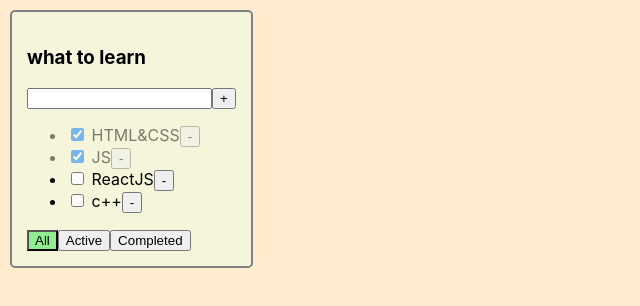
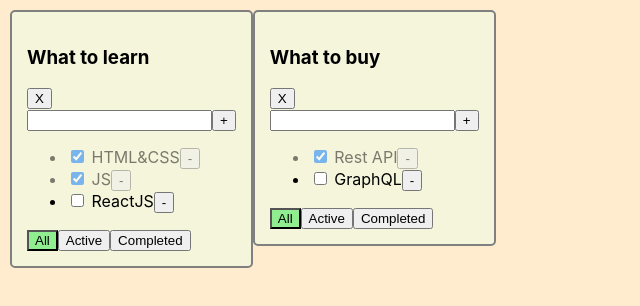
Before and after one commit to vaxich/todo_myself_v2, a React (Create React App) app: page / in a window 1280 px wide. Shown: the top 306 px of the page, without its empty margins (0-640 px from the left). Built offline with nearby package versions, Linux system fonts and the light colour scheme.

Commit message:
5 lesson

```diff
--- a/src/App.tsx
+++ b/src/App.tsx
@@ -2,50 +2,87 @@
 import { useState } from 'react';
 import './App.css';
 import { Todolist } from './Todolist';
-import { log } from 'node:console';
+
 
 export type TaskType = {
   id: string
   title: string
   isDone: boolean
 }
-
+export type Todolist = {
+  id: string
+  title: string
+  filter: FilterValueType
+}
+export type TasksState = {
+  [key: string]: TaskType[]
+}
 export type FilterValueType = "All" | "Active" | "Completed"
 
 function App() {
 
-  const [filterValue, setFilterValue] = useState<FilterValueType>("All")
+  //const [filterValue, setFilterValue] = useState<FilterValueType>("All")
 
+  const todolistId1 = crypto.randomUUID()
+  const todolistId2 = crypto.randomUUID()
 
-  const [tasks, setTasks] = useState<TaskType[]>([
+  const [todolists, setTodolists] = useState<Todolist[]>([
+    { id: todolistId1, title: 'What to learn', filter: 'All' },
+    { id: todolistId2, title: 'What to buy', filter: 'All' },
+  ])
+
+  const [tasks, setTasks] = useState<TasksState>({
+    [todolistId1]: [
       { id: crypto.randomUUID(), title: 'HTML&CSS', isDone: true },
       { id: crypto.randomUUID(), title: 'JS', isDone: true },
       { id: crypto.randomUUID(), title: 'ReactJS', isDone: false },
-    { id: crypto.randomUUID(), title: 'c++', isDone: false },
-  ])
+    ],
+    [todolistId2]: [
+      { id: crypto.randomUUID(), title: 'Rest API', isDone: true },
+      { id: crypto.randomUUID(), title: 'GraphQL', isDone: false },
+    ],
+  })
 
-  const changeFilter = (newFilterValue: FilterValueType) => {
-    setFilterValue(newFilterValue)
+  const changeFilter = (todolistId: string, newFilterValue: FilterValueType) => {
+    setTodolists(todolists.map(tl => tl.id === todolistId ? { ...tl, filter: newFilterValue } : tl))
+    //setFilterValue(newFilterValue)
   }
 
-  const removeTask = (taskId: string) => {
-    const newTaskList = tasks.filter(task => task.id !== taskId)
-    setTasks(newTaskList)
+  const removeTask = (todolistId: string, taskId: string) => {
+    setTasks({ ...tasks, [todolistId]: tasks[todolistId].filter(task => task.id !== taskId) })
+    // const newTaskList = tasks.filter(task => task.id !== taskId)
+    // setTasks(newTaskList)
   }
 
-  const AddTask = (newTaskTitle: string) => {
+  const AddTask = (todolistId: string, newTaskTitle: string) => {
     const newTask = { id: crypto.randomUUID(), title: newTaskTitle, isDone: false };
-    setTasks([newTask, ...tasks])
+    setTasks({ ...tasks, [todolistId]: [newTask, ...tasks[todolistId]] })
+    // setTasks([newTask, ...tasks])
   }
 
-  const changeTaskStatus = (taskId: string, isDone: boolean ) => {
-    const newState = tasks.map( (task) => task.id === taskId ? {...task, isDone:isDone} : task )
-    setTasks(newState)
+  const changeTaskStatus = (todolistId: string, taskId: string, isDone: boolean) => {
+    setTasks({ ...tasks, [todolistId]: tasks[todolistId].map(task => task.id === taskId ? { ...task, isDone: isDone } : task) })
+    // const newState = tasks.map((task) => task.id === taskId ? { ...task, isDone: isDone } : task)
+    // setTasks(newState)
 
   }
 
+  const removeTodolist = (todolistId: string) => {
+    setTodolists(todolists.filter(tl => tl.id !== todolistId))
+    delete tasks[todolistId]
+  }
+
+
+
+
+
+  return (
+    <div className="App">
+      {
+        todolists.map(tl => {
+
           const FilteredRasksForTodolist = (tasks: TaskType[], newFilterValue: FilterValueType) => {
-    switch (filterValue) {
+            switch (tl.filter) {
               case 'Active': {
                 return tasks.filter(task => task.isDone === false)
               }
@@ -57,21 +94,24 @@ function App() {
             }
           }
 
-  const filteredTaksForRender = FilteredRasksForTodolist(tasks, filterValue)
-
-
+          const filteredTaksForRender = FilteredRasksForTodolist(tasks[tl.id], tl.filter)
 
           return (
-    <div className="App">
             <Todolist
-        title='what to learn'
+              todolistId={tl.id}
+              title={tl.title}
               tasks={filteredTaksForRender}
               changeFilter={changeFilter}
-        filterValue={filterValue}
+              filterValue={tl.filter}
               removeTask={removeTask}
               AddTask={AddTask}
               changeTaskStatus={changeTaskStatus}
+              removeTodolist={removeTodolist}
             />
+          )
+        })
+      }
+
 
     </div>
   );
--- a/src/Todolist.tsx
+++ b/src/Todolist.tsx
@@ -7,16 +7,18 @@ import { log } from "node:console";
 type TodolistPropsType = {
     title: string
     tasks: TaskType[]
-    changeFilter: (newFilterValue: FilterValueType) => void
+    changeFilter: (todolistId: string, newFilterValue: FilterValueType) => void
     filterValue: FilterValueType
-    removeTask: (taskId: string) => void
-    AddTask: (newTaskTitle: string) => void
-    changeTaskStatus: (taskId: string, isDone: boolean) => void
+    removeTask: (todolistId: string, taskId: string) => void
+    AddTask: (todolistId: string, newTaskTitle: string) => void
+    changeTaskStatus: (todolistId: string, taskId: string, isDone: boolean) => void
+    todolistId: string
+    removeTodolist: (todolistId: string) => void
 }
 
 export const Todolist = (props: TodolistPropsType) => {
 
-    const { title, tasks, changeFilter, filterValue, removeTask, AddTask, changeTaskStatus } = props;
+    const { title, tasks, changeFilter, filterValue, removeTask, AddTask, changeTaskStatus, todolistId, removeTodolist } = props;
 
     const [newTaskTitle, setNewTaskTitle] = useState("");
     const [error, setError] = useState<null | string>(null)
@@ -35,20 +37,25 @@ export const Todolist = (props: TodolistPropsType) => {
     const onClickButtonAddTask = () => {
         const trimmedTitle = newTaskTitle.trim()
         if (trimmedTitle != '') {
-            AddTask(newTaskTitle);
+            AddTask(todolistId, newTaskTitle);
             setNewTaskTitle("");
         } else {
             setError('поле не может быть пустым')
         }
+    }
 
-
-
+    const removeTodolistHandler = () => {
+        removeTodolist(todolistId)
     }
 
     return (
         <div className="todolist">
             <div>
-                <h3>{title}</h3>
+                <div>
+                    <h3>{title}</h3>
+                    <Button title="X" onClick={removeTodolistHandler} />
+                </div>
+
                 <div>
                     <input
                         value={newTaskTitle}
@@ -68,10 +75,10 @@ export const Todolist = (props: TodolistPropsType) => {
                         {tasks.map(task => {
 
                             const onClickDeleteTask = () => {
-                                removeTask(task.id)
+                                removeTask(todolistId, task.id)
                             }
                             const changeTaskStatusHandler = (event: ChangeEvent<HTMLInputElement>) => {
-                                changeTaskStatus(task.id, event.currentTarget.checked)
+                                changeTaskStatus(todolistId, task.id, event.currentTarget.checked)
 
                             }
 
@@ -96,13 +103,13 @@ export const Todolist = (props: TodolistPropsType) => {
                 <div>
                     <Button className={filterValue === 'All' ? 'active-filter' : ''}
                         title={'All'}
-                        onClick={() => changeFilter('All')} />
+                        onClick={() => changeFilter(todolistId, 'All')} />
                     <Button className={filterValue === 'Active' ? 'active-filter' : ''}
                         title={'Active'}
-                        onClick={() => changeFilter('Active')} />
+                        onClick={() => changeFilter(todolistId, 'Active')} />
                     <Button className={filterValue === 'Completed' ? 'active-filter' : ''}
                         title={'Completed'}
-                        onClick={() => changeFilter('Completed')} />
+                        onClick={() => changeFilter(todolistId, 'Completed')} />
 
 
                 </div>
```
Lines whose indentation alone changed are shown as unchanged.
